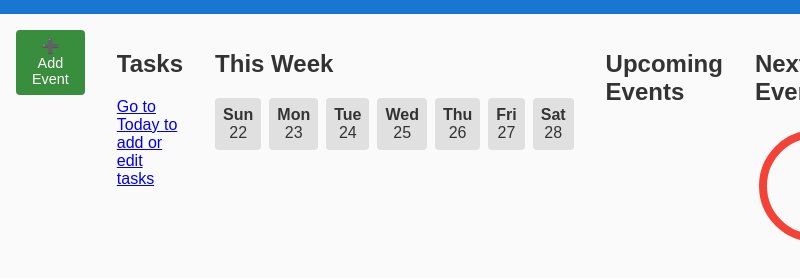
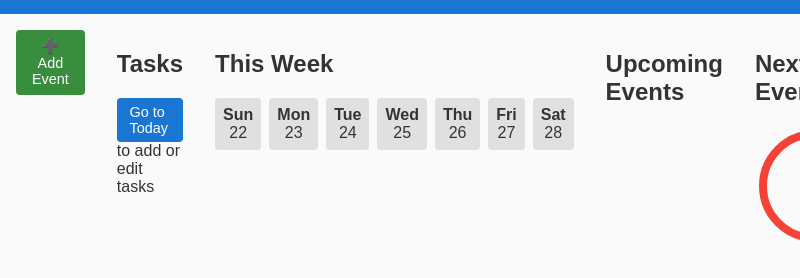
Before and after one commit to elizabeth-musa/Henhacks_Project, an Electron app: page calendar.html in a window 800 px wide. Shown: the part 116-394 px from the top of the page. Drawn offline with Linux system fonts and the light colour scheme.

Commit message:
modified:   calendar.html 	modified:   style.css

```diff
--- a/calendar.html
+++ b/calendar.html
@@ -23,7 +23,7 @@
 
       <section id="tasks-overview">
         <h2>Tasks</h2>
-        <p><a href="index.html">Go to Today to add or edit tasks</a></p>
+        <p><a href="index.html" class="button-link">Go to Today</a> to add or edit tasks</p>
         <ul id="calendar-task-list"></ul>
       </section>
 
--- a/style.css
+++ b/style.css
@@ -234,6 +234,26 @@ nav a:hover {
   margin-bottom: 1rem;
 }
 
+/* tasks overview in calendar page */
+#tasks-overview ul {
+  list-style: none;
+  padding: 0;
+}
+
+.button-link {
+  display: inline-block;
+  padding: 0.4rem 0.8rem;
+  background: #1976d2;
+  color: white;
+  text-decoration: none;
+  border-radius: 4px;
+  font-size: 0.9rem;
+}
+
+.button-link:hover {
+  background: #1565c0;
+}
+
 /* week grid */
 .week-grid {
   display: flex;
```
